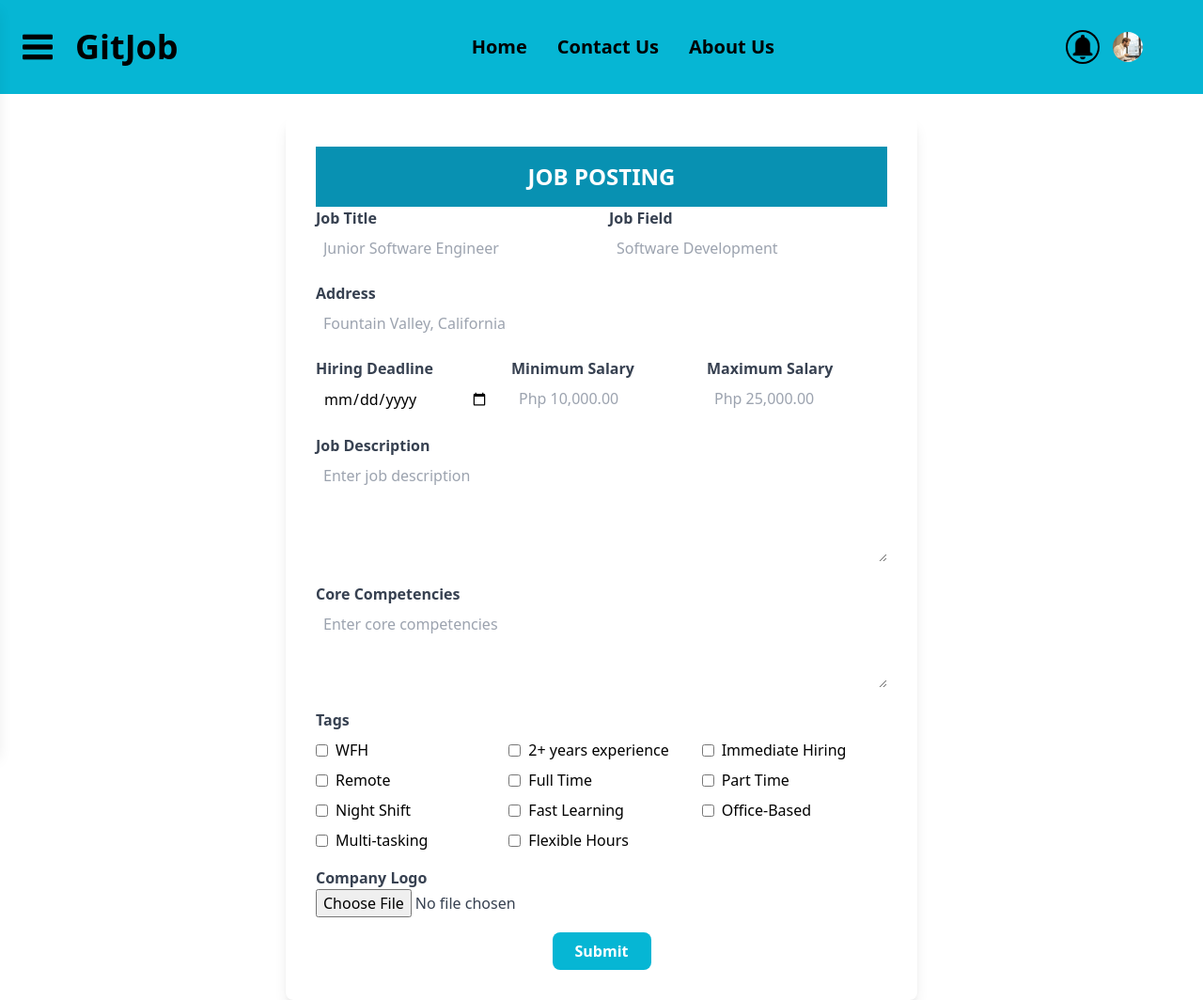
After one commit to peterdev123/gitjob, a Django app: page /post_jobs/ in a window 1280 px wide. The commit adds this page. Shown: the whole page at 94% size. Run offline with Django 5.2, Linux system fonts and the light colour scheme; the visitor is signed in with stand-in values (Sample User, id 1); some libraries are stand-ins or nearby versions.

Commit message:
Several Updates

```diff
--- /dev/null
+++ b/gitjob/templates/gitjob/post_jobs.html
@@ -0,0 +1,277 @@
+{% load static %} {% load static tailwind_tags %}
+<!DOCTYPE html>
+<html lang="en">
+  <head>
+    <meta charset="UTF-8" />
+    <meta name="viewport" content="width=device-width, initial-scale=1.0" />
+    <title>Job Posting Form</title>
+    <script src="https://cdn.tailwindcss.com"></script>
+  </head>
+
+  <body>
+    <!-- Sidebar -->
+    {% if request.user.is_authenticated %}
+        {% if request.user.is_business_manager %}
+            {% include 'includes/manager_sidebar.html' %}
+        {% else %}
+            {% include 'includes/user_sidebar.html' %}
+        {% endif %}
+    {% endif %}
+
+    <!-- Navbar -->
+    {% include 'includes/nav_bar.html' %}
+
+    <div class="max-w-2xl mx-auto p-8 bg-white shadow-lg mt-6 rounded-lg">
+      <div class="bg-cyan-600 text-white text-center py-4">
+        <h1 class="text-2xl font-bold">JOB POSTING</h1>
+      </div>
+      <form id="jobPostingForm" class="space-y-4">
+        <!-- Job Title and Job Field in the same row -->
+        <div class="grid grid-cols-1 sm:grid-cols-2 gap-4">
+          <div>
+            <label for="jobTitle" class="block text-gray-700 font-bold"
+              >Job Title</label
+            >
+            <input
+              type="text"
+              id="jobTitle"
+              name="jobTitle"
+              placeholder="Junior Software Engineer"
+              class="w-full border-gray-300 rounded-lg focus:ring-cyan-500 focus:border-cyan-500 p-2"
+              required
+            />
+          </div>
+          <div>
+            <label for="jobField" class="block text-gray-700 font-bold"
+              >Job Field</label
+            >
+            <input
+              type="text"
+              id="jobField"
+              name="jobField"
+              placeholder="Software Development"
+              class="w-full border-gray-300 rounded-lg focus:ring-cyan-500 focus:border-cyan-500 p-2"
+              required
+            />
+          </div>
+        </div>
+
+        <!-- Address -->
+        <div>
+          <label for="address" class="block text-gray-700 font-bold"
+            >Address</label
+          >
+          <input
+            type="text"
+            id="address"
+            name="address"
+            placeholder="Fountain Valley, California"
+            class="w-full border-gray-300 rounded-lg focus:ring-cyan-500 focus:border-cyan-500 p-2"
+            required
+          />
+        </div>
+
+        <!-- Hiring Deadline, Minimum Salary, Maximum Salary in the same row -->
+        <div class="grid grid-cols-1 sm:grid-cols-3 gap-4">
+          <div>
+            <label for="deadline" class="block text-gray-700 font-bold"
+              >Hiring Deadline</label
+            >
+            <input
+              type="date"
+              id="deadline"
+              name="deadline"
+              class="w-full border-gray-300 rounded-lg focus:ring-cyan-500 focus:border-cyan-500 p-2"
+              required
+            />
+          </div>
+          <div>
+            <label for="minSalary" class="block text-gray-700 font-bold"
+              >Minimum Salary</label
+            >
+            <input
+              type="number"
+              id="minSalary"
+              name="minSalary"
+              placeholder="Php 10,000.00"
+              class="w-full border-gray-300 rounded-lg focus:ring-cyan-500 focus:border-cyan-500 p-2"
+              required
+            />
+          </div>
+          <div>
+            <label for="maxSalary" class="block text-gray-700 font-bold"
+              >Maximum Salary</label
+            >
+            <input
+              type="number"
+              id="maxSalary"
+              name="maxSalary"
+              placeholder="Php 25,000.00"
+              class="w-full border-gray-300 rounded-lg focus:ring-cyan-500 focus:border-cyan-500 p-2"
+              required
+            />
+          </div>
+        </div>
+
+        <!-- Job Description -->
+        <div>
+          <label for="jobDescription" class="block text-gray-700 font-bold"
+            >Job Description</label
+          >
+          <textarea
+            id="jobDescription"
+            name="jobDescription"
+            rows="4"
+            placeholder="Enter job description"
+            class="w-full border-gray-300 rounded-lg focus:ring-cyan-500 focus:border-cyan-500 p-2"
+            required
+          ></textarea>
+        </div>
+
+        <!-- Core Competencies -->
+        <div>
+          <label for="coreCompetencies" class="block text-gray-700 font-bold"
+            >Core Competencies</label
+          >
+          <textarea
+            id="coreCompetencies"
+            name="coreCompetencies"
+            rows="3"
+            placeholder="Enter core competencies"
+            class="w-full border-gray-300 rounded-lg focus:ring-cyan-500 focus:border-cyan-500 p-2"
+            required
+          ></textarea>
+        </div>
+
+        <!-- Tags (Checkboxes) -->
+        <div>
+          <label class="block text-gray-700 font-bold mb-2">Tags</label>
+          <div class="grid grid-cols-3 gap-2">
+            <label class="flex items-center">
+              <input
+                type="checkbox"
+                name="tags"
+                value="WFH"
+                class="text-cyan-500"
+              />
+              <span class="ml-2">WFH</span>
+            </label>
+            <label class="flex items-center">
+              <input
+                type="checkbox"
+                name="tags"
+                value="2+ years experience"
+                class="text-cyan-500"
+              />
+              <span class="ml-2">2+ years experience</span>
+            </label>
+            <label class="flex items-center">
+              <input
+                type="checkbox"
+                name="tags"
+                value="Immediate Hiring"
+                class="text-cyan-500"
+              />
+              <span class="ml-2">Immediate Hiring</span>
+            </label>
+            <label class="flex items-center">
+              <input
+                type="checkbox"
+                name="tags"
+                value="Remote"
+                class="text-cyan-500"
+              />
+              <span class="ml-2">Remote</span>
+            </label>
+            <label class="flex items-center">
+              <input
+                type="checkbox"
+                name="tags"
+                value="Full Time"
+                class="text-cyan-500"
+              />
+              <span class="ml-2">Full Time</span>
+            </label>
+            <label class="flex items-center">
+              <input
+                type="checkbox"
+                name="tags"
+                value="Part Time"
+                class="text-cyan-500"
+              />
+              <span class="ml-2">Part Time</span>
+            </label>
+            <label class="flex items-center">
+              <input
+                type="checkbox"
+                name="tags"
+                value="Night Shift"
+                class="text-cyan-500"
+              />
+              <span class="ml-2">Night Shift</span>
+            </label>
+            <label class="flex items-center">
+              <input
+                type="checkbox"
+                name="tags"
+                value="Fast Learning"
+                class="text-cyan-500"
+              />
+              <span class="ml-2">Fast Learning</span>
+            </label>
+            <label class="flex items-center">
+              <input
+                type="checkbox"
+                name="tags"
+                value="Office-Based"
+                class="text-cyan-500"
+              />
+              <span class="ml-2">Office-Based</span>
+            </label>
+            <label class="flex items-center">
+              <input
+                type="checkbox"
+                name="tags"
+                value="Multi-tasking"
+                class="text-cyan-500"
+              />
+              <span class="ml-2">Multi-tasking</span>
+            </label>
+            <label class="flex items-center">
+              <input
+                type="checkbox"
+                name="tags"
+                value="Flexible Hours"
+                class="text-cyan-500"
+              />
+              <span class="ml-2">Flexible Hours</span>
+            </label>
+          </div>
+        </div>
+
+        <!-- Company Logo Upload -->
+        <div>
+          <label for="companyLogo" class="block text-gray-700 font-bold"
+            >Company Logo</label
+          >
+          <input
+            type="file"
+            id="companyLogo"
+            name="companyLogo"
+            class="block w-full text-gray-700"
+          />
+        </div>
+
+        <!-- Submit Button -->
+        <div class="text-center">
+          <button
+            type="submit"
+            class="bg-cyan-500 hover:bg-cyan-600 text-white font-bold py-2 px-6 rounded-lg focus:outline-none focus:ring-2 focus:ring-cyan-400"
+          >
+            Submit
+          </button>
+        </div>
+      </form>
+    </div>
+  </body>
+</html>
--- a/gitjob/urls.py
+++ b/gitjob/urls.py
@@ -6,4 +6,5 @@ urlpatterns = [
     path('home/', views.homepage, name='home'),
     path('messages/', views.messages, name='messages'),
     path('users/', include('users.urls')),
+    path('post_jobs/', views.post_jobs, name="post_jobs")
 ]
--- a/gitjob/views.py
+++ b/gitjob/views.py
@@ -11,3 +11,7 @@ def homepage(request):
 def messages(request):
 
     return render(request, 'gitjob/messages.html')
+
+def post_jobs(request):
+
+    return render(request, 'gitjob/post_jobs.html')
--- a/users/forms.py
+++ b/users/forms.py
@@ -51,11 +51,15 @@ class RegisterForm(forms.Form):
         label="Retype Password",
         widget=forms.PasswordInput(attrs=input_attrs("Retype Password..."))
     )
+    is_business_manager = forms.BooleanField(
+        label="Register as Business Manager", required=False
+    )
 
     def __init__(self, *args, **kwargs):
         super(RegisterForm, self).__init__(*args, **kwargs)
         for field in self.fields.values():
-            field.label = ""
+            if not isinstance(field, forms.BooleanField):
+                field.label = ""
 
 class EditProfileForm(forms.ModelForm):
     class Meta:
--- a/users/templates/includes/nav_bar.html
+++ b/users/templates/includes/nav_bar.html
@@ -7,37 +7,58 @@
     <meta charset="UTF-8">
     <meta name="viewport" content="width=device-width, initial-scale=1.0">
     <title>Document</title>
-    {% tailwind_css %}
     <script src="https://cdn.tailwindcss.com"></script>
-    <link rel="stylesheet" href="{% static 'css/dist/custom.css' %}">
+    <!-- <link rel="stylesheet" href="{% static 'css/dist/custom.css' %}"> -->
 </head>
 <body>
     <nav class="flex items-center justify-between bg-cyan-500 h-[100px]">
-        <!-- GitJob -->
         <div class="flex items-center">
+          <button
+            class="ml-4 p-2 text-white focus:outline-none"
+            onclick="toggleSidebar()"
+          >
+            <img
+              src="{% static 'images/three_lines.png' %}"
+              alt="Sample Image"
+              class="w-8 h-8 object-cover"
+            />
+          </button>
           <ul class="flex space-x-4 text-center">
-                <li class="list-none pl-16 text-4xl font-bold"><a href="{% url 'home'%}">GitJob</a></li>
+            <li class="list-none pl-4 text-4xl font-bold text-black">
+              <a href="{% url 'home' %}">GitJob</a>
+            </li>
           </ul>
         </div>
 
-        <!-- Find Jobs, Messages, and Job History -->
+        <!-- Navbar Links -->
         <div class="flex justify-center flex-grow">
           <ul class="flex space-x-8 text-center">
-                <li class="list-none text-xl font-bold"><a href="#">Find Jobs</a></li>
-                <li class="list-none text-xl font-bold"><a href="#">Messages</a></li>
-                <li class="list-none text-xl font-bold"><a href="#">Job History</a></li>
+            <li class="list-none text-xl font-bold text-black">
+              <a href="{% url 'home' %}">Home</a>
+            </li>
+            <li class="list-none text-xl font-bold text-black">
+              <a href="#">Contact Us</a>
+            </li>
+            <li class="list-none text-xl font-bold text-black">
+              <a href="#">About Us</a>
+            </li>
           </ul>
         </div>
 
         <!-- Notification icon and profile picture -->
         <div class="flex items-center space-x-4 pr-16">
-            <img src="{% static 'images/notif_icon.png' %}"
+          <img
+            src="{% static 'images/notif_icon.png' %}"
             alt="Sample Image"
-                 class="w-8 h-8 object-cover">
-            <img src="{% static 'images/register_page_bg.png' %}"
+            class="w-8 h-8 object-cover ring-2 ring-black rounded-3xl"
+            id="notif-toggle"
+          />
+          <img
+            src="{% static 'images/register_page_bg.png' %}"
             alt="Sample Image"
             class="w-8 h-8 object-cover rounded-full"
-                 onclick="view_profile()">
+            onclick="view_profile()"
+          />
         </div>
       </nav>
     <script src="{% static 'js/view_profile.js' %}"></script>
--- /dev/null
+++ b/users/templates/includes/user_sidebar.html
@@ -0,0 +1,63 @@
+{% load static %} {% load static tailwind_tags %}
+<!DOCTYPE html>
+<html lang="en">
+  <head>
+    <meta charset="UTF-8" />
+    <meta name="viewport" content="width=device-width, initial-scale=1.0" />
+    <title>GitJob</title>
+  </head>
+  <body>
+    <div
+      id="sidebar"
+      class="fixed top-0 left-0 w-64 h-full bg-white shadow-lg z-50 transform -translate-x-full transition-transform duration-300 ease-in-out"
+    >
+      <div class="flex items-center mt-6">
+        <button
+          class="ml-4 p-2 text-white focus:outline-none"
+          onclick="toggleSidebar()"
+        >
+          <img
+            src="{% static 'images/three_lines.png' %}"
+            alt="Sample Image"
+            class="w-8 h-8 object-cover"
+          />
+        </button>
+        <ul class="flex space-y-4 text-center">
+          <li class="list-none pl-4 text-4xl font-bold text-black">
+            <a href="{% url 'home' %}">GitJob</a>
+          </li>
+        </ul>
+      </div>
+      <hr class="mt-6" />
+      <ul class="mt-10 space-y-5 m-1">
+        <li class="px-6 py-2 text-lg hover:bg-gray-200 rounded">
+          <div class="flex items-center group relative">
+            <img
+              src="{% static 'images/find_jobs.png' %}"
+              alt="Sample Image"
+              class="w-8 h-8 object-cover"
+            />
+            <a href="{% url 'home' %}" class="ml-8 z-10">Find Jobs</a>
+          </div>
+        </li>
+        <li class="px-6 py-2 text-lg hover:bg-gray-200 rounded flex">
+          <img
+            src="{% static 'images/messages.png' %}"
+            alt="Sample Image"
+            class="w-8 h-8 object-cover"
+          />
+          <a href="{% url 'messages' %}" class="ml-8">Messages</a>
+        </li>
+        <li class="px-6 py-2 text-lg hover:bg-gray-200 rounded flex">
+          <img
+            src="{% static 'images/application_image.png' %}"
+            alt="Sample Image"
+            class="w-8 h-8 object-cover"
+          />
+          <a href="#" class="ml-8">Application</a>
+        </li>
+      </ul>
+    </div>
+    <script src="{% static 'js/sidebar.js' %}"></script>
+  </body>
+</html>
```
Also changed, not shown: gitjob/templates/gitjob/homepage.html (+10 -101 lines), gitjob/templates/gitjob/messages.html (+7 -51 lines), theme/static/css/dist/custom.css (+12 -0 lines), users/templates/includes/manager_sidebar.html (added, +63 -0 lines), users/templates/users/profile.html (+12 -1 lines), users/views.py (+10 -0 lines), users/static/images/job_post.png (added), users/static/images/post_jobs.png (added). Lines whose indentation alone changed are shown as unchanged.
